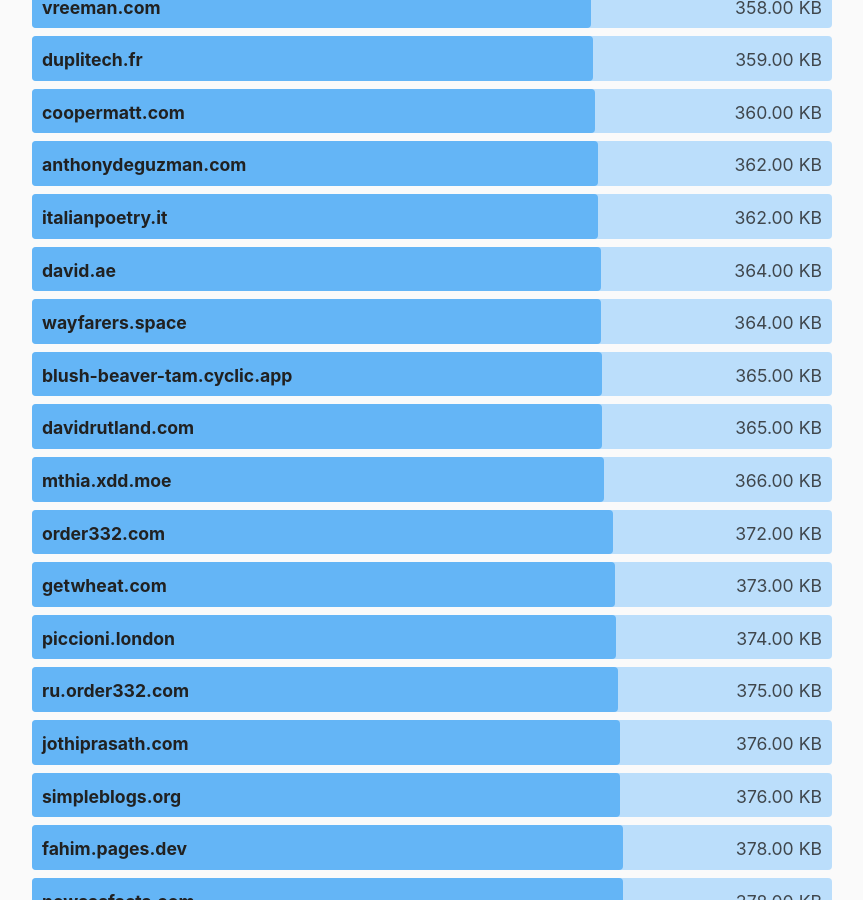
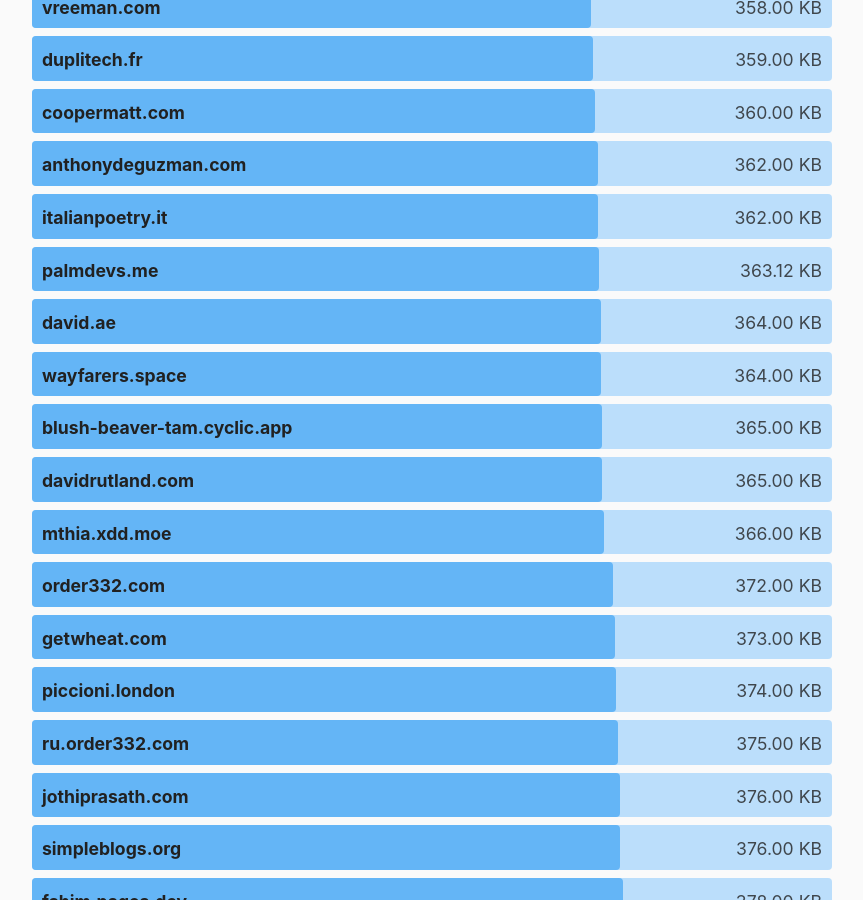
Before and after one commit to kevquirk/512kb.club, a Jekyll site: the page built from index.md, in a window 1280 px wide and 900 px high, scrolled down 39467 px. Shown: the whole window, without its empty margins (208-1071 px from the left). Built offline with Jekyll 4.4.1, drawn with Linux system fonts in a browser that asks for light colours.

Commit message:
Add palmdevs.me

```diff
--- a/_data/sites.yml
+++ b/_data/sites.yml
@@ -3977,3 +3977,8 @@
   url: https://zwieratko.sk/
   size: 28.07
   last_checked: 2024-02-11
+
+- domain: palmdevs.me
+  url: http://palmdevs.me/
+  size: 363.12
+  last_checked: 2024-06-16
```
